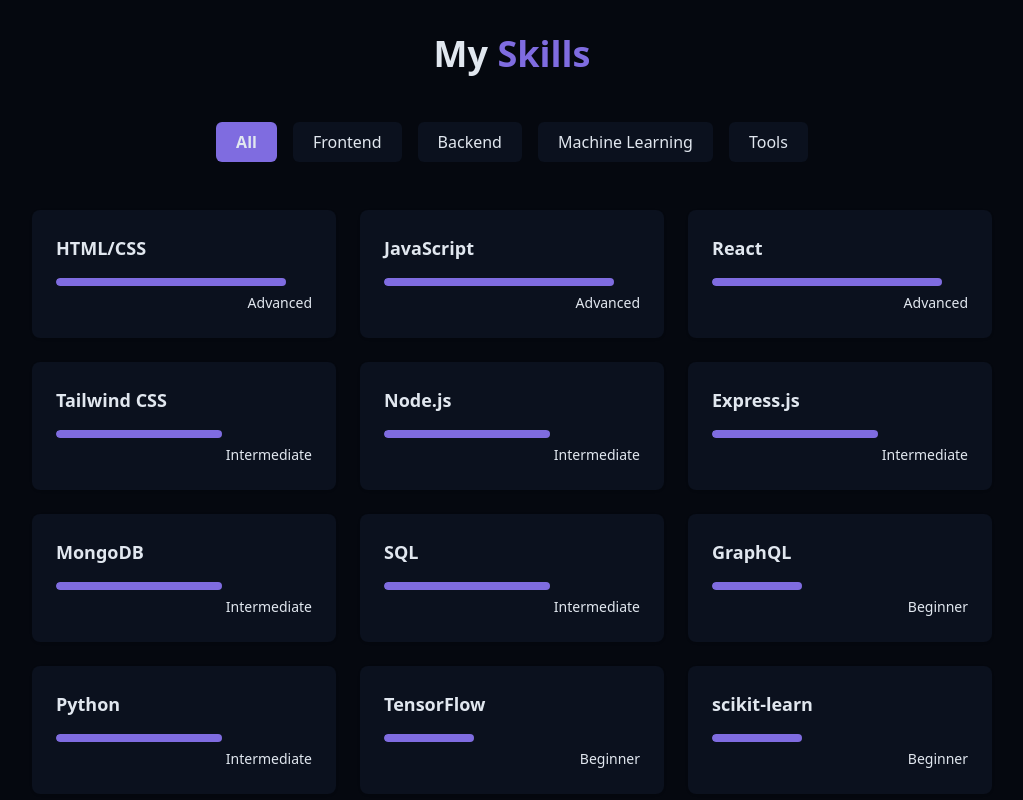
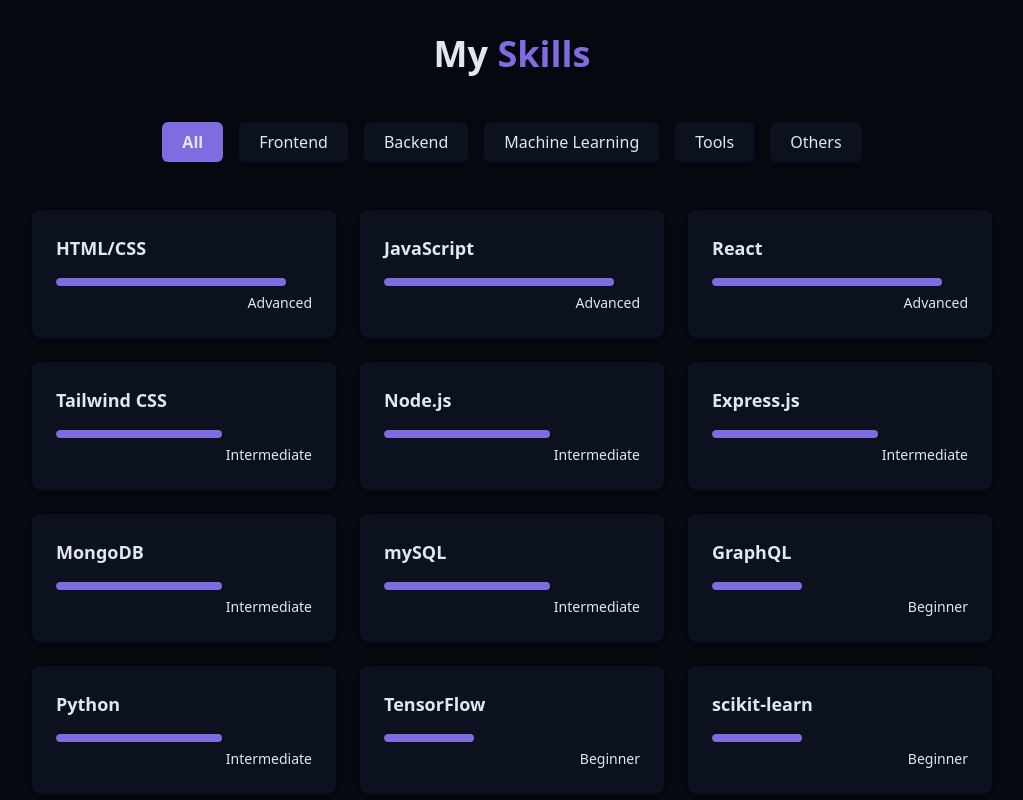
Before and after one commit to devchansoria01/my-PORTFOLIO, a React (Vite) app: page / in a window 1280 px wide. Shown: the part 1640-2440 px from the top of the page, without its empty margins (128-1151 px from the left). Built offline with nearby package versions, Linux system fonts and the light colour scheme.

Commit message:
new skills

```diff
--- a/src/components/SkillsSection.jsx
+++ b/src/components/SkillsSection.jsx
@@ -9,7 +9,7 @@
     { name: "Node.js", level: "Intermediate", category: "Backend" },
     { name: "Express.js", level: "Intermediate", category: "Backend" },
     { name: "MongoDB", level: "Intermediate", category: "Backend" },
-    { name: "SQL", level: "Intermediate", category: "Backend" },
+    { name: "mySQL", level: "Intermediate", category: "Backend" },
     { name: "GraphQL", level: "Beginner", category: "Backend" },
 
     { name: "Python", level: "Intermediate", category: "Machine Learning" },
@@ -21,9 +21,17 @@
     { name: "Git/Github", level: "Advanced", category: "Tools" },
     { name: "Docker", level: "Beginner", category: "Tools" },
     { name: "VS Code", level: "Advanced", category: "Tools" },
+    { name: "n8n", level: "Intermediate", category: "Tools" },
+
+    { name: "C++", level: "Intermediate", category: "Others" },
+    { name: "Data Structures", level: "Intermediate", category: "Others" },
+    { name: "Operating Systems", level: "Advanced", category: "Others" },
+    { name: "Computer Networks", level: "Intermediate", category: "Others" },
+    { name: "Database Management", level: "Advanced", category: "Others" },
+    { name: "Linux OS", level: "Intermediate", category: "Others" },
 ];
 
-const categories = ["All", "Frontend", "Backend", "Machine Learning", "Tools"];
+const categories = ["All", "Frontend", "Backend", "Machine Learning", "Tools", "Others"];
 
 // Helper to convert string levels to percentage numbers
 const getLevelPercentage = (level) => {
```
